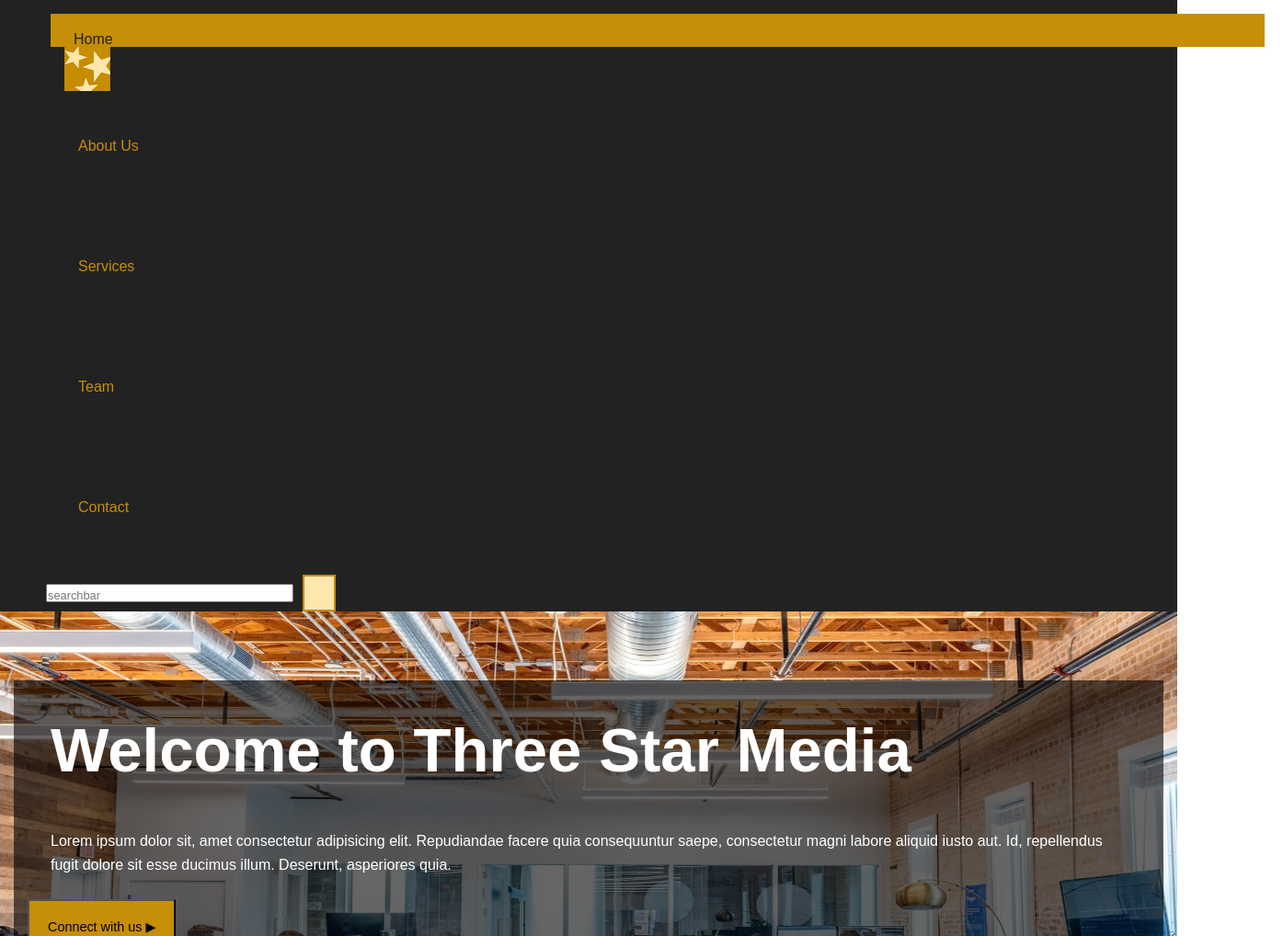
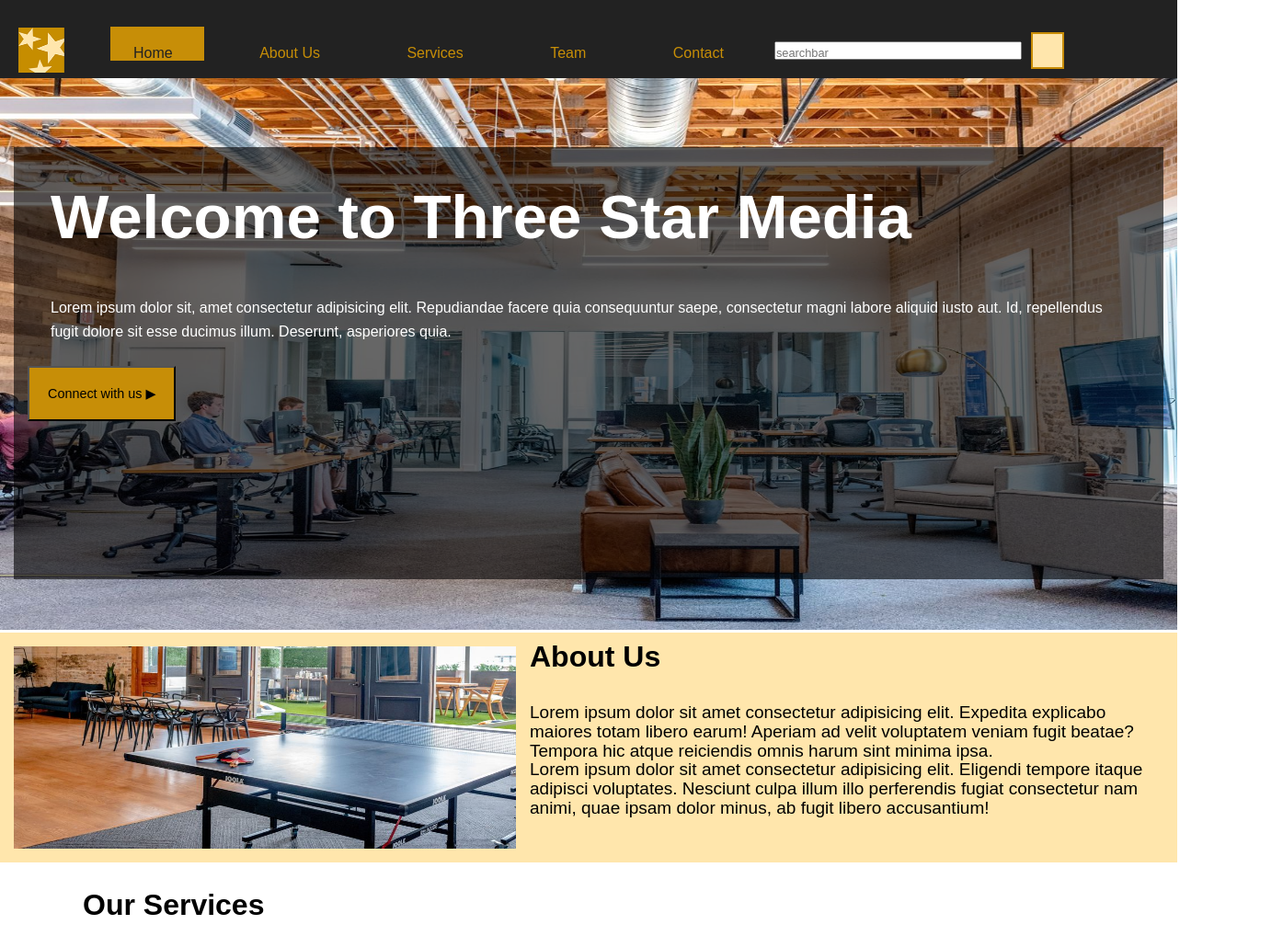
Before and after one commit to Brid0092/Final, a plain HTML site: page Final/index.html in a window 1280 px wide. Shown: the top 1018 px of the page at 92% size, 1395 px wide, since content can reach past the window. Drawn offline with Linux system fonts and the light colour scheme.

Commit message:
fixes nav bar desktop

```diff
--- a/Final/main.css
+++ b/Final/main.css
@@ -568,16 +568,15 @@ span {
         margin: auto;
     }
 
-    .il {
-        display: inline-block;
+    .li {
+        display: ;
     }
 
     ul li {
-        display: inline-block;
+        display: inline;
         padding-left: 30px;
         padding-right: 30px;
         color:#c78e07;
-        margin-top: 100px;
         flex-shrink: 0;
     }
 
@@ -597,19 +596,23 @@ span {
     }
 
     .topcontainer {
-        display: inline;
+        display: flex;
         width: 1200px;
         margin: auto;
     }
 
     .first-ul {
         display: inline;
+        padding-left: 65px;
+        padding-top: 25px;
     }
 
     .menu {
         background-color: #222;
         display: flex;
-        align-items: center;
+        justify-content: center;
+        padding-top: 25px;
+        padding-bottom: 10px;
 
     }
 
@@ -627,13 +630,13 @@ span {
     }
 
     .star {
-        padding-top:35px;
-        padding-left: 60px;
+        padding-top:5px;
+        padding-left: 10px;
         width: 50px;
     }
 
     .glass {
-        padding-top: 50px;
+        padding-top: 10px;
         display: flex;
         width: 150px;
         height: 40px;
```
